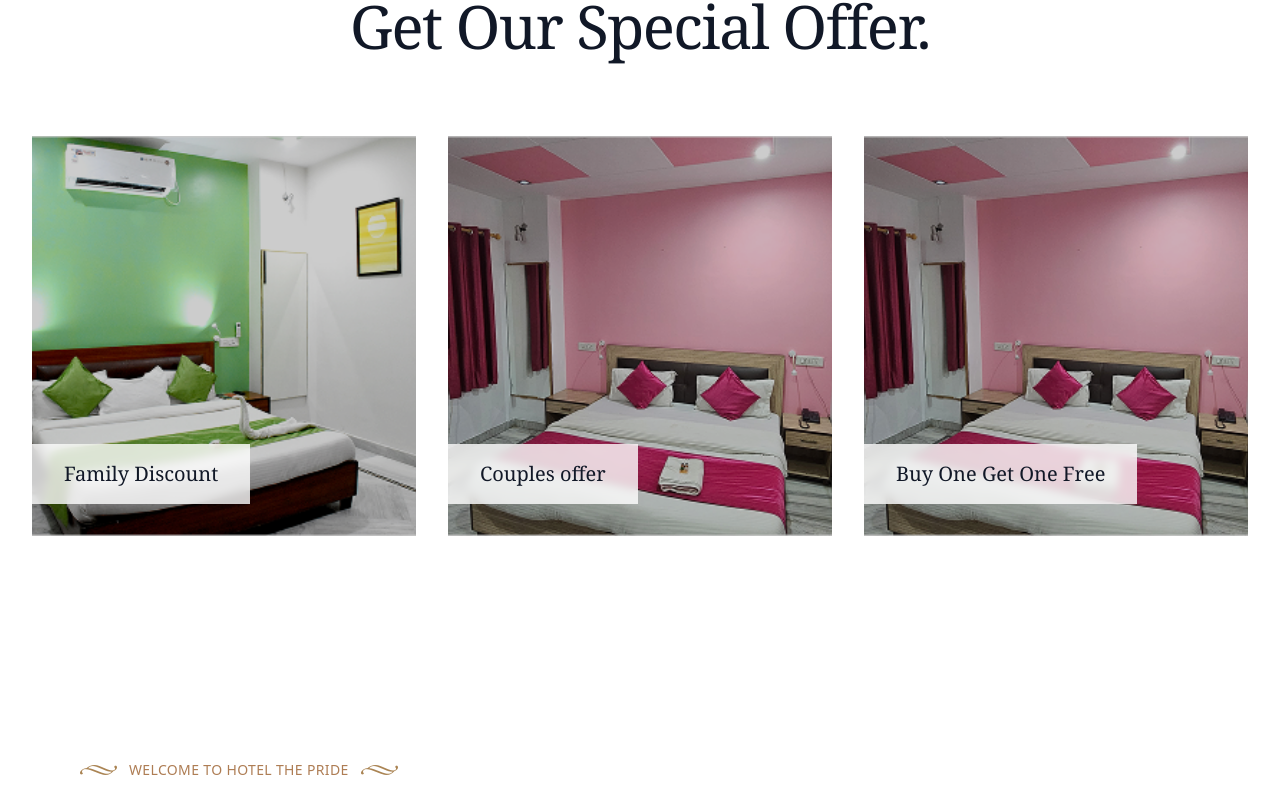
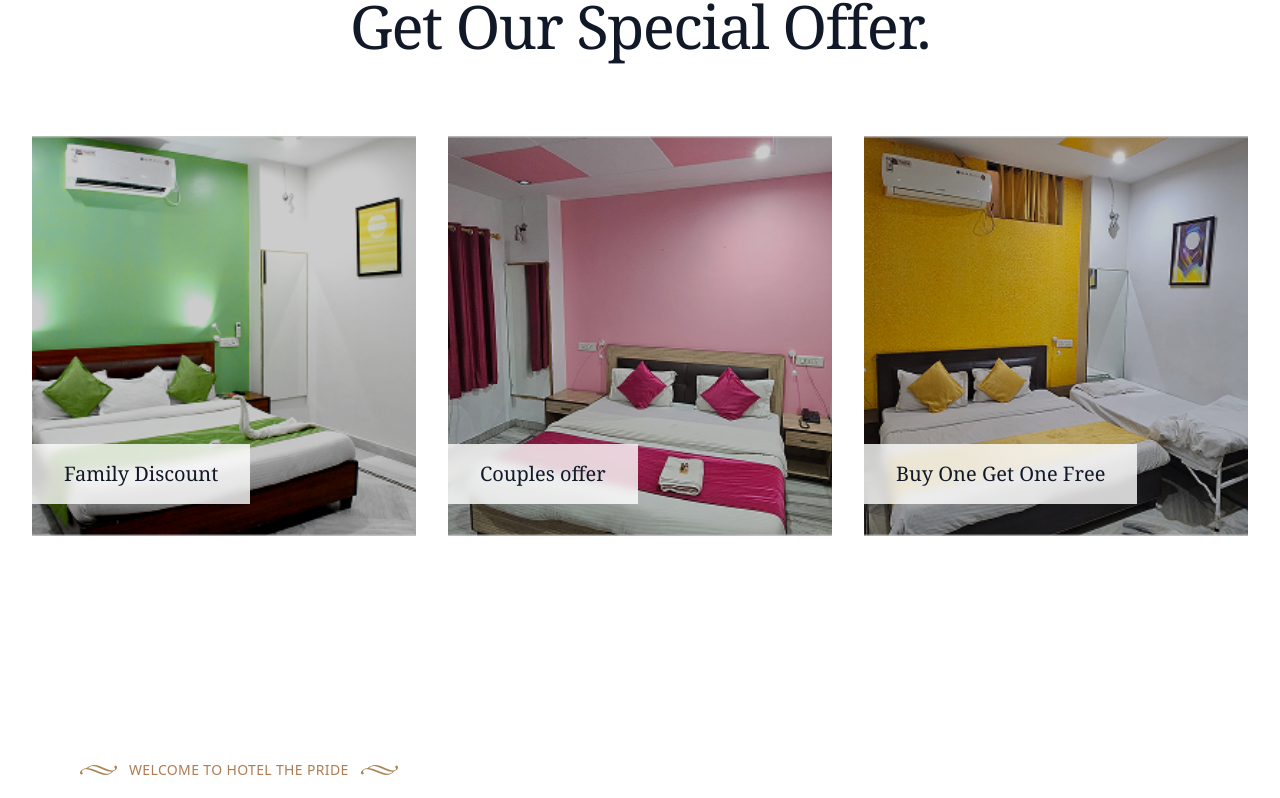
Before and after one commit to sadhvi1244/Hotel-Booking, a React (Vite) app: page / in a window 1280 px wide. Shown: the part 1018-1816 px from the top of the page. Built offline with nearby package versions, Linux system fonts and the light colour scheme.

Commit message:
fix imgs

```diff
--- a/src/components/home/LuxuryRooms.jsx
+++ b/src/components/home/LuxuryRooms.jsx
@@ -1,13 +1,16 @@
 import { motion } from "framer-motion";
 import { Wifi, Users, Bed } from "lucide-react";
 import { Link } from "react-router-dom";
+import room1 from "../../assets/room-service1.png";
+import room2 from "../../assets/room-service2.png";
+import room3 from "../../assets/room-service3.png";
 
 const rooms = [
   {
     id: 1,
     title: "Deluxe Room",
     price: 150,
-    image: "/src/assets/room-service1.png",
+    image: room1,
     persons: "1-2 Persons",
     bed: "King Size Bed",
     wifi: "Free Wifi",
@@ -17,7 +20,7 @@ const rooms = [
     id: 2,
     title: "Executive Room",
     price: 250,
-    image: "/src/assets/room-service2.png",
+    image: room2,
     persons: "1-2 Persons",
     bed: "King Size Bed",
     wifi: "Free Wifi",
@@ -27,7 +30,7 @@ const rooms = [
     id: 3,
     title: "Suite Room",
     price: 550,
-    image: "/src/assets/room-service3.png",
+    image: room3,
     persons: "1-2 Persons",
     bed: "King Size Bed",
     wifi: "Free Wifi",
--- a/src/components/home/SpecialOffers.jsx
+++ b/src/components/home/SpecialOffers.jsx
@@ -20,7 +20,7 @@ const offers = [
   {
     id: 3,
     title: "Buy One Get One Free",
-    image: room2,
+    image: room3,
   },
 ];
 
```
